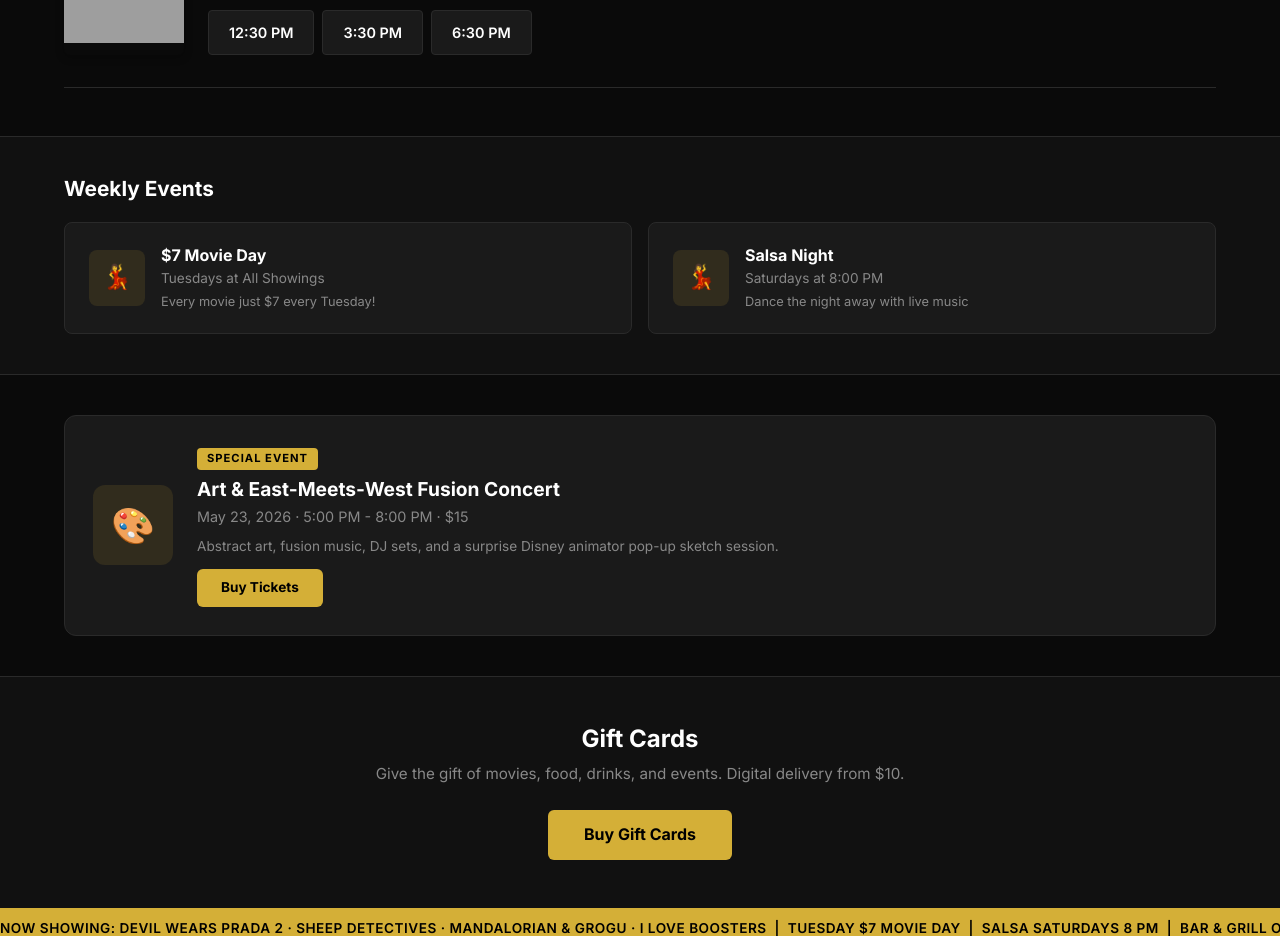
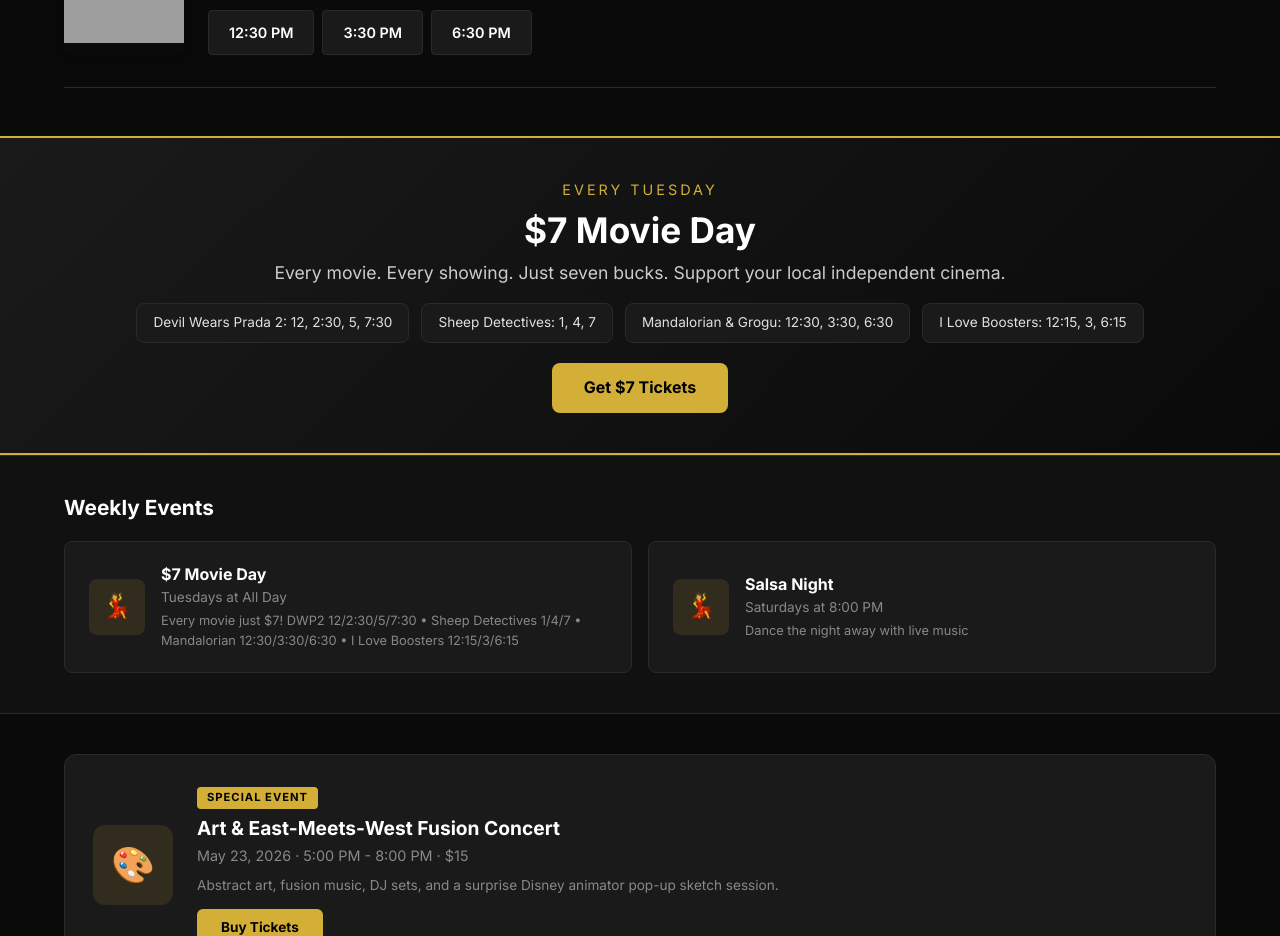
Before and after one commit to lighthousecinemapg-cyber/lighthouse-cinema, a Next.js app: page / in a window 1280 px wide. Shown: the part 1740-2676 px from the top of the page. Built offline with nearby package versions, Linux system fonts and the light colour scheme; grey boxes are pictures that could not be loaded.

Commit message:
Add $7 Tuesday Movie Day banner with showtimes and ticket button
Added a banner for $7 Movie Day with details and a call-to-action button.

```diff
--- a/app/page.js
+++ b/app/page.js
@@ -412,6 +412,22 @@ export default function HomePage() {
             </div>
           </section>
 
+          {/* TUESDAY $7 MOVIE DAY BANNER */}
+          <section style={{ background: 'linear-gradient(135deg, #1a1a1a 0%, #0a0a0a 100%)', padding: '40px 0', borderTop: '2px solid ' + gold, borderBottom: '2px solid ' + gold }}>
+            <div style={{ maxWidth: 1200, margin: '0 auto', padding: '0 24px', textAlign: 'center' }}>
+              <div style={{ fontSize: '0.9rem', textTransform: 'uppercase', letterSpacing: 3, color: gold, marginBottom: 8 }}>Every Tuesday</div>
+              <h2 style={{ fontSize: '2.2rem', fontWeight: 800, color: '#fff', margin: '0 0 8px 0' }}>$7 Movie Day</h2>
+              <p style={{ color: '#ccc', fontSize: '1.1rem', margin: '0 0 16px 0' }}>Every movie. Every showing. Just seven bucks. Support your local independent cinema.</p>
+              <div style={{ display: 'flex', flexWrap: 'wrap', justifyContent: 'center', gap: 12, marginBottom: 20 }}>
+                <span style={{ background: darkCard, border: '1px solid ' + darkBorder, borderRadius: 8, padding: '8px 16px', color: textLight, fontSize: '0.85rem' }}>Devil Wears Prada 2: 12, 2:30, 5, 7:30</span>
+                <span style={{ background: darkCard, border: '1px solid ' + darkBorder, borderRadius: 8, padding: '8px 16px', color: textLight, fontSize: '0.85rem' }}>Sheep Detectives: 1, 4, 7</span>
+                <span style={{ background: darkCard, border: '1px solid ' + darkBorder, borderRadius: 8, padding: '8px 16px', color: textLight, fontSize: '0.85rem' }}>Mandalorian & Grogu: 12:30, 3:30, 6:30</span>
+                <span style={{ background: darkCard, border: '1px solid ' + darkBorder, borderRadius: 8, padding: '8px 16px', color: textLight, fontSize: '0.85rem' }}>I Love Boosters: 12:15, 3, 6:15</span>
+              </div>
+              <a href={SQUARE_LINKS.general} target="_blank" rel="noopener noreferrer" style={{ display: 'inline-block', background: gold, color: '#000', padding: '12px 32px', borderRadius: 8, fontWeight: 700, fontSize: '1rem', textDecoration: 'none' }}>Get $7 Tickets</a>
+            </div>
+          </section>
+
           {/* WEEKLY EVENTS BAR */}
           <section style={{
             padding: '40px 0',
@@ -424,7 +440,7 @@ export default function HomePage() {
               </h2>
               <div style={{ display: 'grid', gridTemplateColumns: 'repeat(auto-fit, minmax(250px, 1fr))', gap: 16 }}>
                 {[
-                  { day: 'Tuesday', name: '$7 Movie Day', time: 'All Showings', desc: 'Every movie just $7 every Tuesday!' },
+                  { day: 'Tuesday', name: '$7 Movie Day', time: 'All Day', desc: 'Every movie just $7! DWP2 12/2:30/5/7:30 \u2022 Sheep Detectives 1/4/7 \u2022 Mandalorian 12:30/3:30/6:30 \u2022 I Love Boosters 12:15/3/6:15' },
                   { day: 'Saturday', name: 'Salsa Night', time: '8:00 PM', desc: 'Dance the night away with live music' },
                 ].map(function(item) {
                   return (
```
